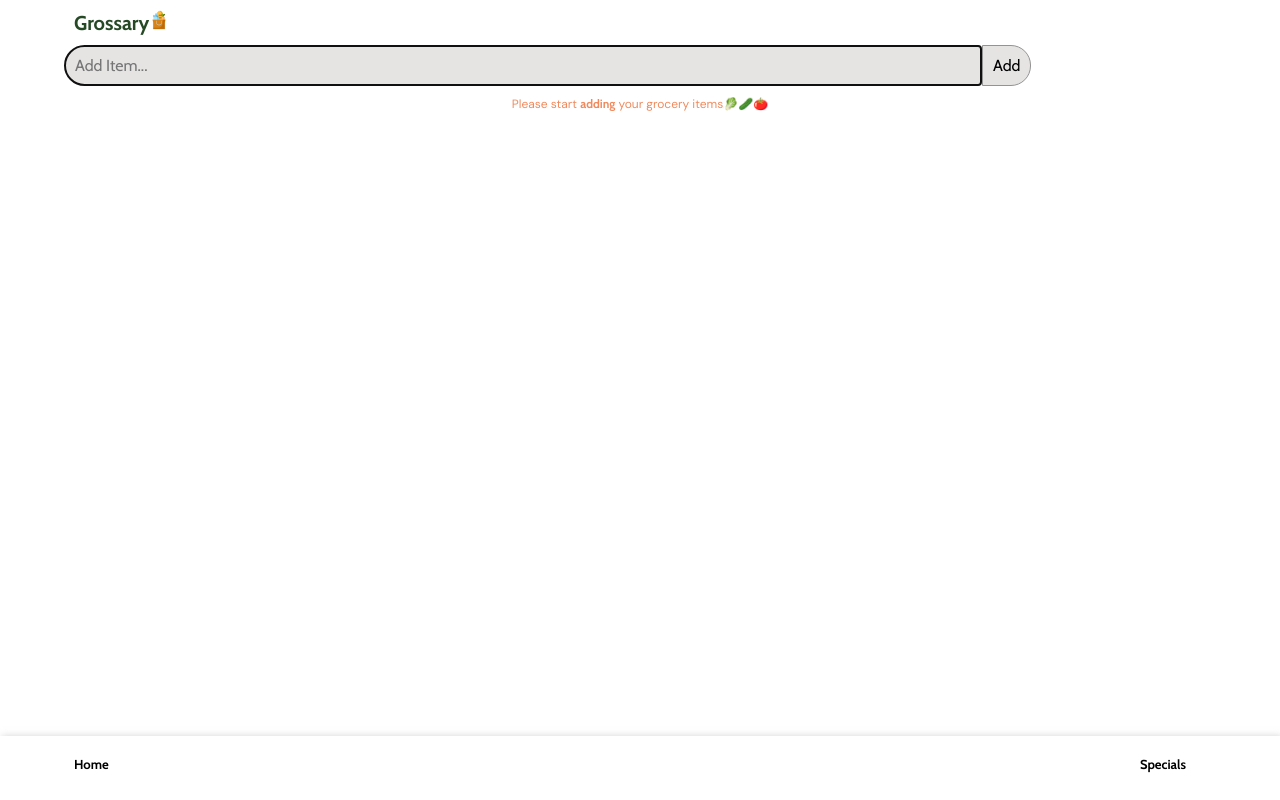
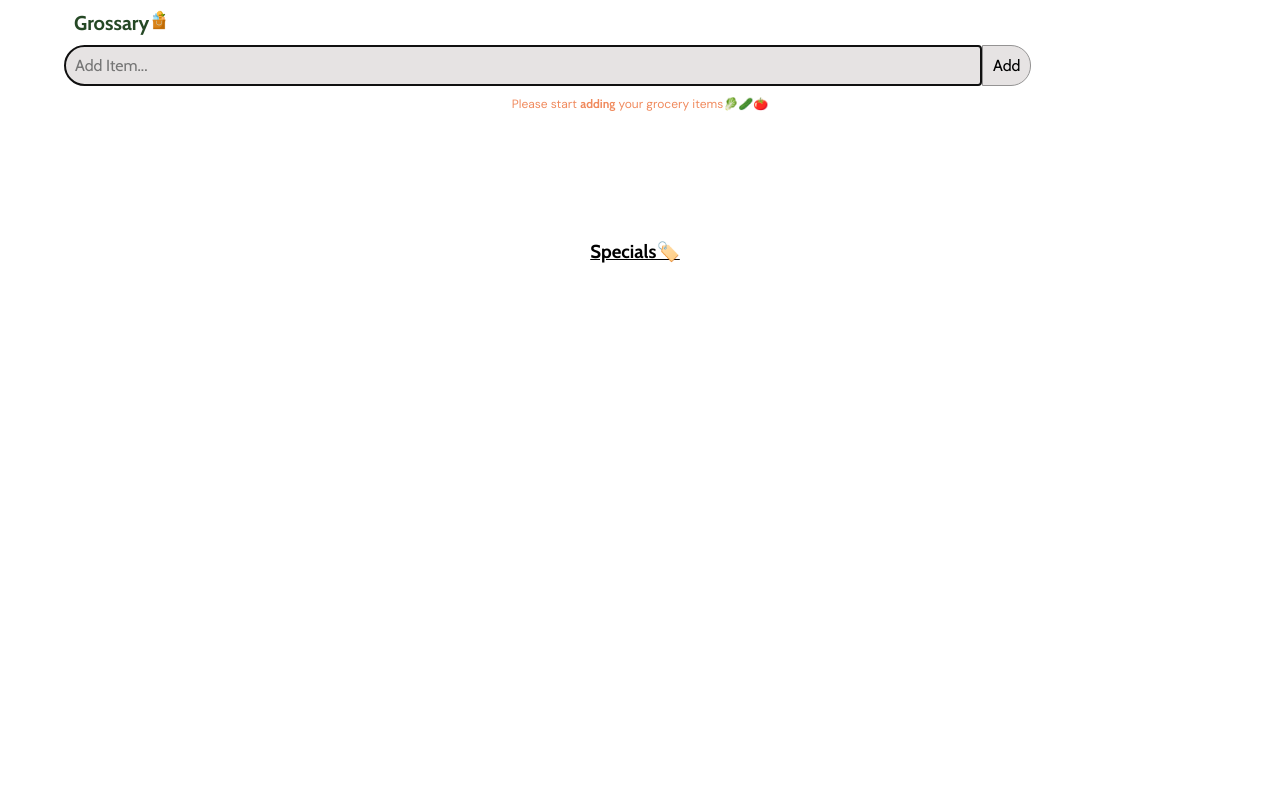
Before and after one commit to Asanda-Ngcobo/Grossary, a React (Create React App) app: page / in a window 1280 px wide. Built offline with nearby package versions, Linux system fonts and the light colour scheme.

Commit message:
New commit

```diff
--- a/src/App.js
+++ b/src/App.js
@@ -57,7 +57,7 @@ function App() {
   // const [priced, setPrice] = useState([]);
   const [totalCost, setTotalCost] = useLocalStorage(0, 'total');
   const [sales, setSales] = useState(true)
-  const[history, setHistory] = useState(true)
+
   function handleClearList() {
     setItems([]);
     setTotalCost(0);
@@ -67,9 +67,7 @@ function App() {
     setSales(!sales)
   }
 
-  function handleHistoryClick(){
-    setHistory(!history)
-  }
+
   const toBeShoppedCount = items.filter((item) => !item.shopped).length;
   return (
     <div className="App">
@@ -83,18 +81,18 @@ function App() {
       toBeShoppedCount={toBeShoppedCount}
       onSpecialsClick={handleSpecialsClick}
       />}
-{!history && <History items={items} />}
+
       {items.length > 0 &&  <Clear items={items}
       setItems={setItems}
       onClearItems={handleClearList}>
         {totalCost > 0 ? 'GO PAY': 'SAVE LIST'}</Clear>}
 
-    {items.length === 0 &&
+    {/* {items.length === 0 &&
     <Navigation items={items}
     onSpecialsClick={handleSpecialsClick}
     onHistoryClick={handleHistoryClick}
 
-    />}
+    />} */}
 
     </div>
   );
@@ -108,7 +106,7 @@ function App() {
 //     </div>
 //   )
 // }
-function Main({items, setItems, totalCost, setTotalCost, toBeShoppedCount}){
+function Main({items, setItems, totalCost, setTotalCost, toBeShoppedCount, onSpecialsClick}){
 
   const [sortBy, setSortBy] = useState('description');
 
@@ -168,6 +166,7 @@ function Main({items, setItems, totalCost, setTotalCost, toBeShoppedCount}){
         totalCost={totalCost}
         setSortBy={setSortBy}
         toBeShoppedCount={toBeShoppedCount}
+        onSpecialsClick={onSpecialsClick}
 
       />
 
@@ -186,7 +185,7 @@ function Main({items, setItems, totalCost, setTotalCost, toBeShoppedCount}){
 }
 
 
-function Header({ AddItems, items, totalCost, setSortBy, toBeShoppedCount }) {
+function Header({ AddItems, items, totalCost, setSortBy, toBeShoppedCount, onSpecialsClick }) {
   const [description, setDescription] = useState('');
 
 
@@ -248,12 +247,16 @@ function Header({ AddItems, items, totalCost, setSortBy, toBeShoppedCount }) {
           <TotalCost>{totalCost > 0 && `Overall Total: R${totalCost}`}</TotalCost>
         </div>
       ) : (
-        <p style={{ textAlign: 'center',
+        <>
+         <p style={{ textAlign: 'center',
           fontFamily:'DM sans',
           fontSize: '12px',
           color: '#F08A5D',
            width: '80%',
            margin: '10px 10px 10% 10%'}}>Please start <b>adding</b> your grocery items🥬🥒🍅</p>
+           <h3 onClick={onSpecialsClick} className="specials__button">Specials🏷️</h3>
+        </>
+
       )}
     </header>
   );
@@ -304,20 +307,20 @@ function Specials({onSetSales}){
   )
 }
 
-function History({items}){
-  return (
-    <div className='history'>
-      <h2>History Lists</h2>
-      <ul className='active-list-items'>{items.filter((item) => item.shopped).map((item) => (
-        <li key={item.id}>
-          <p>{item.description}</p>
+// function History({items}){
+//   return (
+//     <div className='history'>
+//       <h2>History Lists</h2>
+//       <ul className='active-list-items'>{items.filter((item) => item.shopped).map((item) => (
+//         <li key={item.id}>
+//           <p>{item.description}</p>
 
-        </li>
-      ))}
-      </ul>
-    </div>
-  );
-}
+//         </li>
+//       ))}
+//       </ul>
+//     </div>
+//   );
+// }
 
 function GroceryList({ items, sortBy, onQuantityChange, onShoppedItem, onAddPrice, onDeleteItem }) {
   let sortedItems = [...items];
@@ -421,19 +424,19 @@ function QuantityAndShopped({ item, onQuantityChange, onShoppedItem, onAddPrice,
 }
 
 
-function Navigation({ onSpecialsClick, onHistoryClick}) {
-  return (
-    <nav className="navigation">
+// function Navigation({ onSpecialsClick, onHistoryClick}) {
+//   return (
+//     <nav className="navigation">
 
-      <ul>
-        <li>Home</li>
-        <li onClick={onSpecialsClick}>Specials</li>
-        {/* <li>Lists</li>
-        <li onClick={onHistoryClick}>History</li> */}
+//       <ul>
+//         {/* <li>Home</li> */}
+//         <li onClick={onSpecialsClick}>Specials</li>
+//         {/* <li>Lists</li>
+//          <li onClick={onHistoryClick}>History</li> */}
 
-      </ul>
-    </nav>
-  );
-}
+//       </ul>
+//     </nav>
+//   );
+// }
 
 export default App;
--- a/src/index.css
+++ b/src/index.css
@@ -187,6 +187,11 @@ color: white;
   color:  rgba(3, 44, 3, 0.867);
   text-align: center;
 }
+
+h3{
+  text-align: center;
+ text-decoration: underline;
+}
 .main-container{
   margin-bottom: 20%;
 }
```
